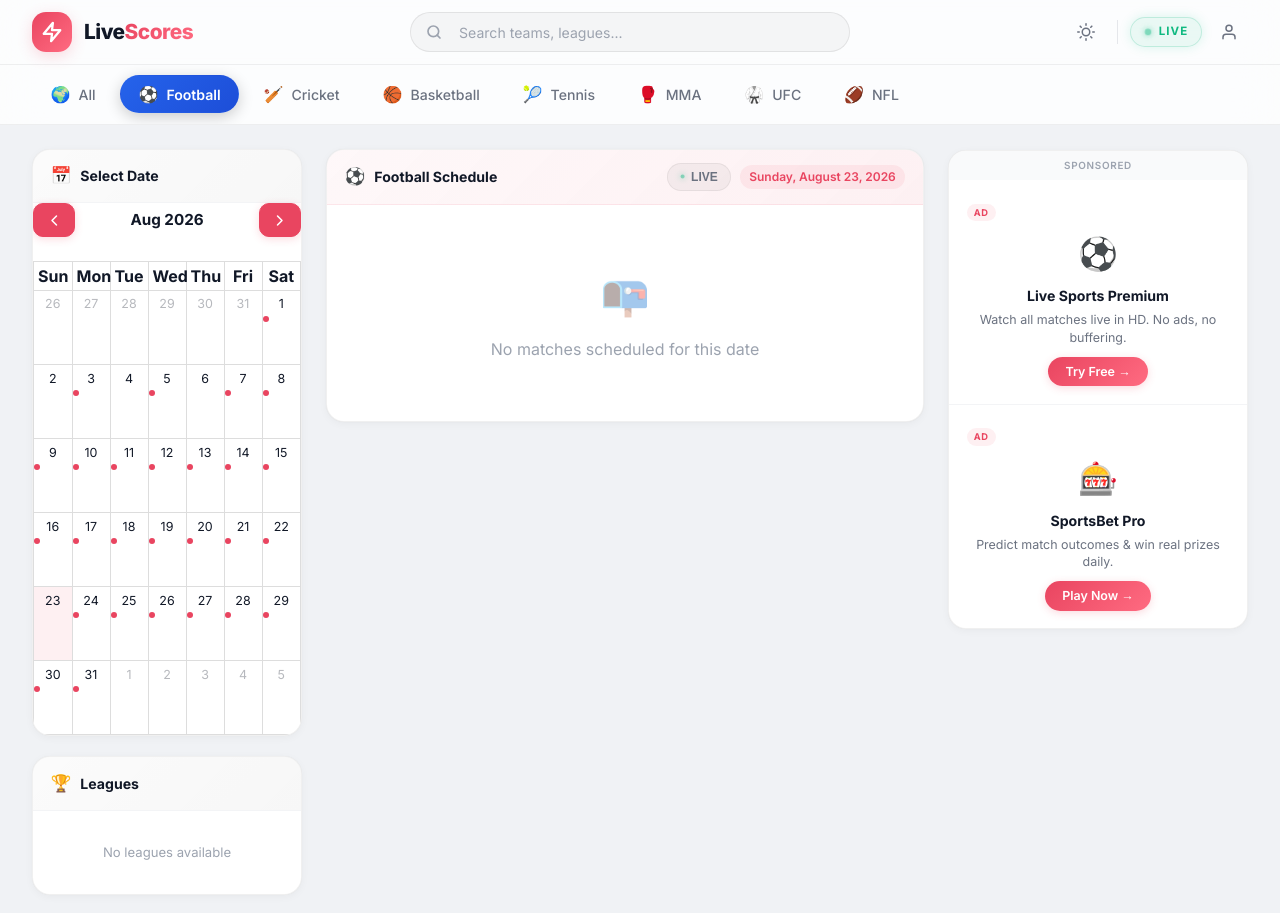
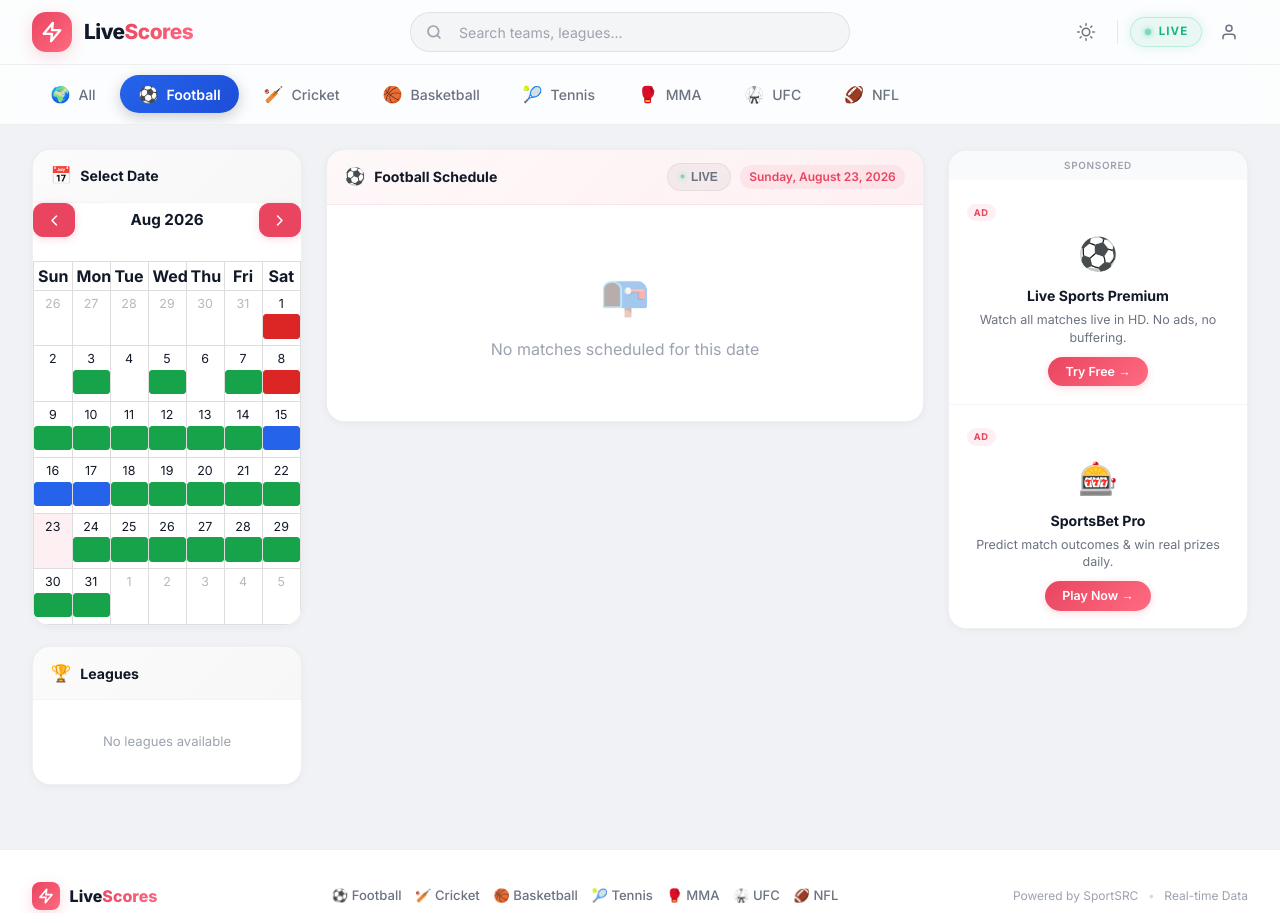
Before and after one commit to shujonsjn/Sports, a website: page index.html in a window 1280 px wide. Shown: the top 913 px of the page. Drawn offline with nearby package versions, Linux system fonts and the light colour scheme; no server answers.

Commit message:
Calendar: clean dot positioning, sport-specific colors

```diff
--- a/css/style.css
+++ b/css/style.css
@@ -309,12 +309,11 @@ body{
 .calendar-card .fc .fc-daygrid-day.fc-day-today{background:var(--accent-light)}
 .calendar-card .fc .fc-daygrid-day.fc-day-selected{background:var(--accent);color:#fff;border-radius:var(--radius-sm)}
 .calendar-card .fc .fc-daygrid-day.fc-day-selected .fc-daygrid-day-number{color:#fff}
-.calendar-card .fc .fc-daygrid-day-number{width:100%;text-align:center;padding:0.3rem 0 0.1rem}
+.calendar-card .fc .fc-daygrid-day-number{width:100%;text-align:center;padding:0.25rem 0 0}
 .calendar-card .fc .fc-daygrid-day-frame{min-height:auto}
-.calendar-card .fc .fc-daygrid-day-events{margin-top:0;padding-top:0}
-.calendar-card .fc .fc-event{font-size:0;border:none;background:none!important;padding:0;margin:0;line-height:0}
-.calendar-card .fc .fc-event::before{content:'';display:inline-block;width:6px;height:6px;border-radius:50%;background:var(--accent)}
-.calendar-card .fc .fc-daygrid-day-bottom{margin-top:0}
+.calendar-card .fc .fc-daygrid-day-events{margin:0;padding:0;text-align:center}
+.calendar-card .fc .fc-event{margin:1px auto!important}
+.calendar-card .fc .fc-daygrid-day-bottom{margin-top:0;height:0}
 .calendar-card .fc .fc-more-link{display:none}
 .calendar-card .fc .fc-popover{font-family:'Inter',sans-serif;font-size:0.75rem}
 .calendar-card .fc .fc-popover-header{font-size:0.75rem;font-weight:600;padding:0.4rem 0.6rem;background:var(--bg-primary);border-bottom:1px solid var(--border-light)}
--- a/js/calendar.js
+++ b/js/calendar.js
@@ -104,16 +104,17 @@ async function loadCalendarEvents() {
             }
 
             if (dayData) {
-                let hasAnyMatch = false;
-                categories.forEach(cat => {
+                let matchSport = null;
+                for (const cat of categories) {
                     const matches = dayData[cat] || dayData[cat === 'tennis' ? 'tabletennis' : cat] || [];
-                    if (matches.length > 0) hasAnyMatch = true;
-                });
-                if (hasAnyMatch) {
+                    if (matches.length > 0) { matchSport = cat; break; }
+                }
+                if (matchSport) {
+                    const colors = {football:'#2563eb',cricket:'#16a34a',basketball:'#ea580c',tennis:'#9333ea',mma:'#dc2626',ufc:'#dc2626',nfl:'#0284c7'};
                     allEvents.push({
                         title: '',
                         date: dateStr,
-                        color: '#6366f1',
+                        color: colors[matchSport] || '#6366f1',
                         display: 'dot'
                     });
                 }
```
